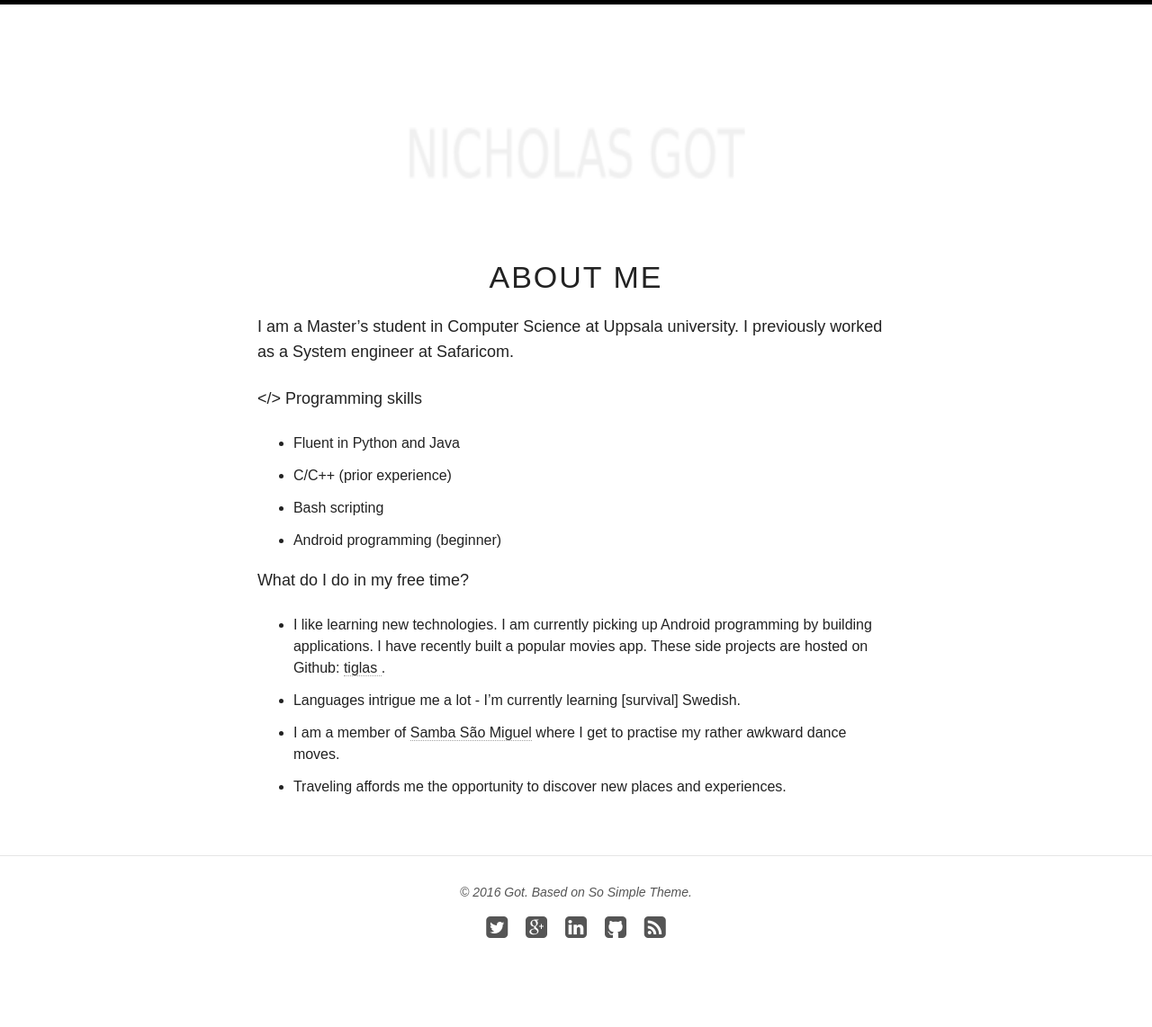
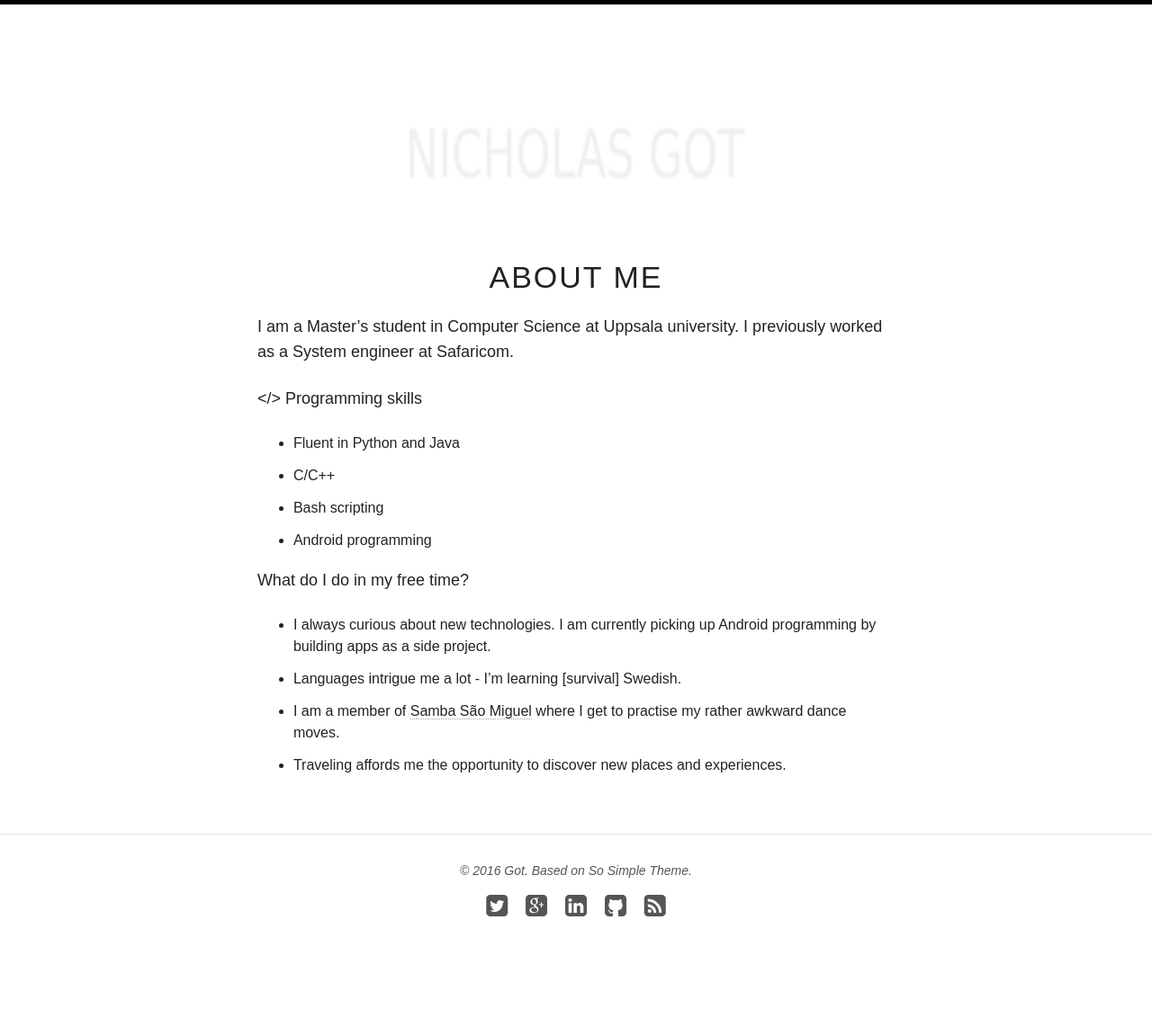
Before and after one commit to ochienggot/tiglas.github.io, a Jekyll site: the page built from about/index.md, in a window 1280 px wide. Shown: the whole page at 90% size. Built offline with Jekyll 4.4.1, drawn with Linux system fonts in a browser that asks for light colours; nearby versions of some CDN libraries; after the commit the page ends 1118 px from its top, so only the background shows below that.

```diff
--- a/_posts/articles/2016-04-17-floating-point-arithmetic.markdown
+++ b/_posts/articles/2016-04-17-floating-point-arithmetic.markdown
@@ -1,6 +1,6 @@
 ---
 layout: post
-title: "Floating Point Arithmetic"
+title: "Floating Point Arithmetic "
 modified:
 categories: articles
 excerpt:
--- a/about/index.md
+++ b/about/index.md
@@ -17,14 +17,14 @@ here</a>.</span>-->
 </> Programming skills
 
 * Fluent in Python and Java
-* C/C++ (prior experience)
+* C/C++
 * Bash scripting
-* Android programming (beginner)
+* Android programming
 
 What do I do in my free time?
 
-* I like learning new technologies. I am currently picking up Android programming by building applications. I have recently built a popular movies app. These side projects are hosted on Github: <a href="https://github.com/Tiglas"> tiglas </a>.
-* Languages intrigue me a lot - I'm currently learning [survival] Swedish.
+* I always curious about new technologies. I am currently picking up Android programming by building apps as a side project.
+* Languages intrigue me a lot - I'm learning [survival] Swedish.
 * I am a member of <a href="http://www.v-dala.se/association/samba-sao-miguel/"> Samba São Miguel</a> where I get to practise my
 rather awkward dance moves.
 * Traveling affords me the opportunity to discover new places and experiences.
```
Also changed, not shown: _posts/articles/2016-06-18-data-analysis-in-awk.markdown (added, +36 -0 lines), 9 other files.
